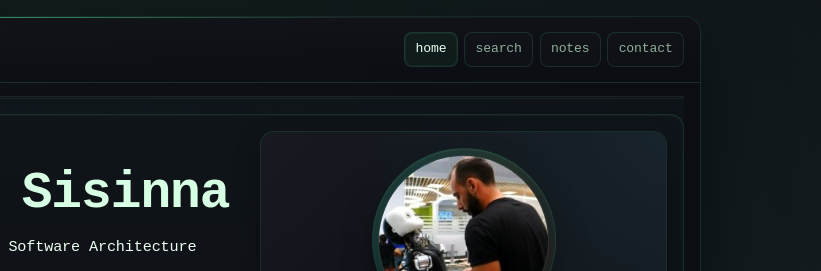
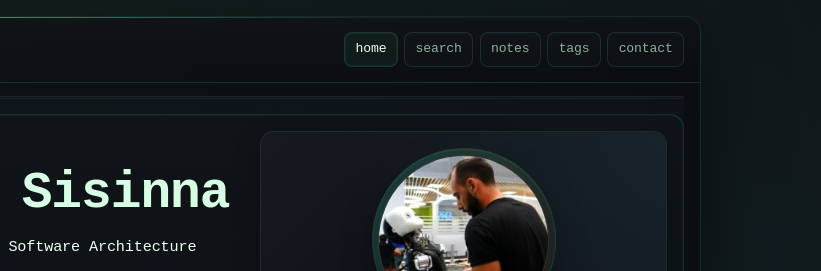
Before and after one commit to gsisinna/gsisinna.github.io, an Astro site: page / in a window 1280 px wide. Shown: the top 271 px of the page, 459-1280 px from the left. Built offline with nearby package versions, Linux system fonts and the light colour scheme; Astro itself is replaced by a stand-in of ours; some packages are replaced by stand-ins of ours.

Commit message:
Add tags link to main navigation

```diff
--- a/src/layouts/BaseLayout.astro
+++ b/src/layouts/BaseLayout.astro
@@ -1241,6 +1241,9 @@ const csp = [
             >
               notes
             </a>
+            <a href="/tags/" aria-current={pathName.startsWith("/tags") ? "page" : undefined}>
+              tags
+            </a>
             <a href="/contact/" aria-current={pathName.startsWith("/contact") ? "page" : undefined}>
               contact
             </a>
```
